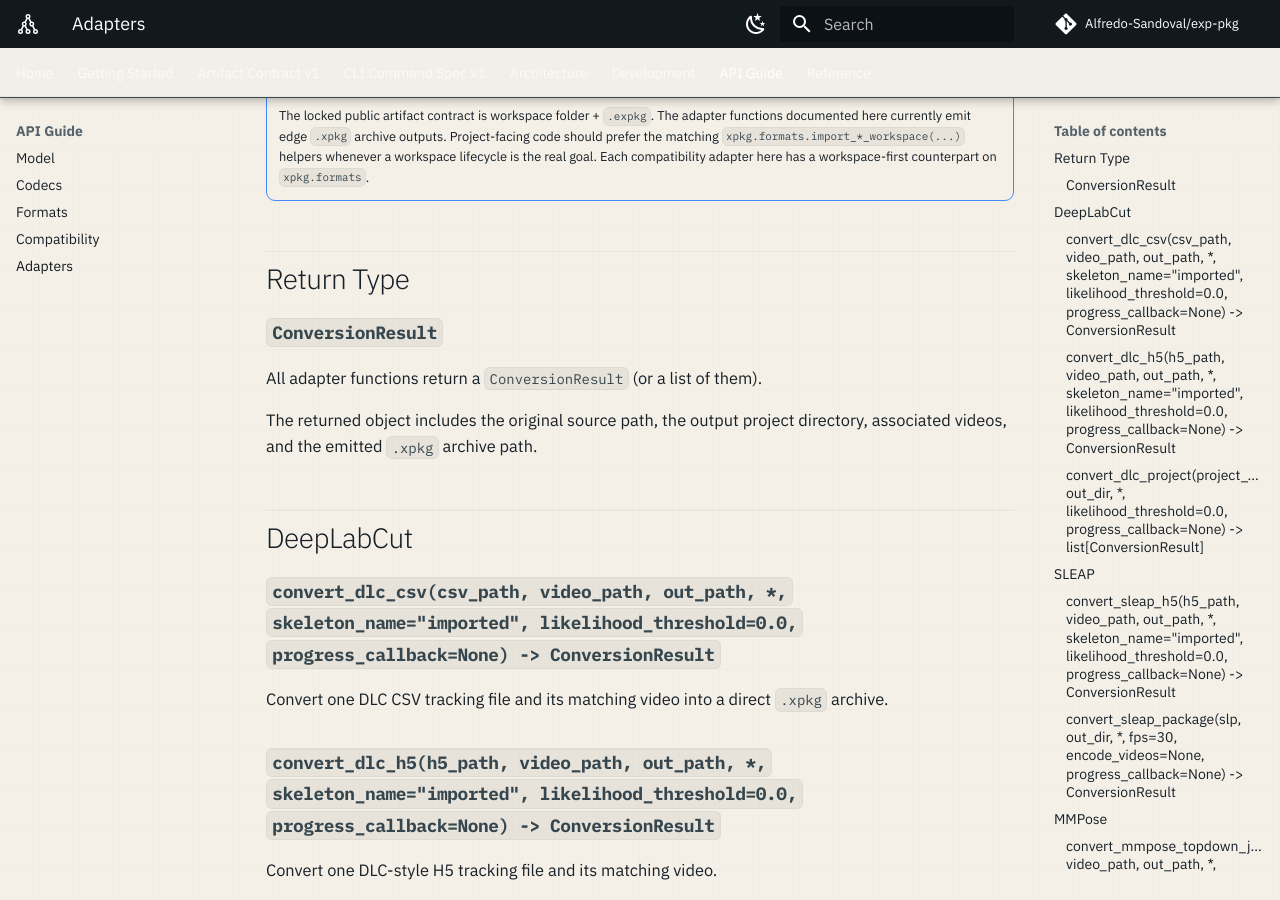
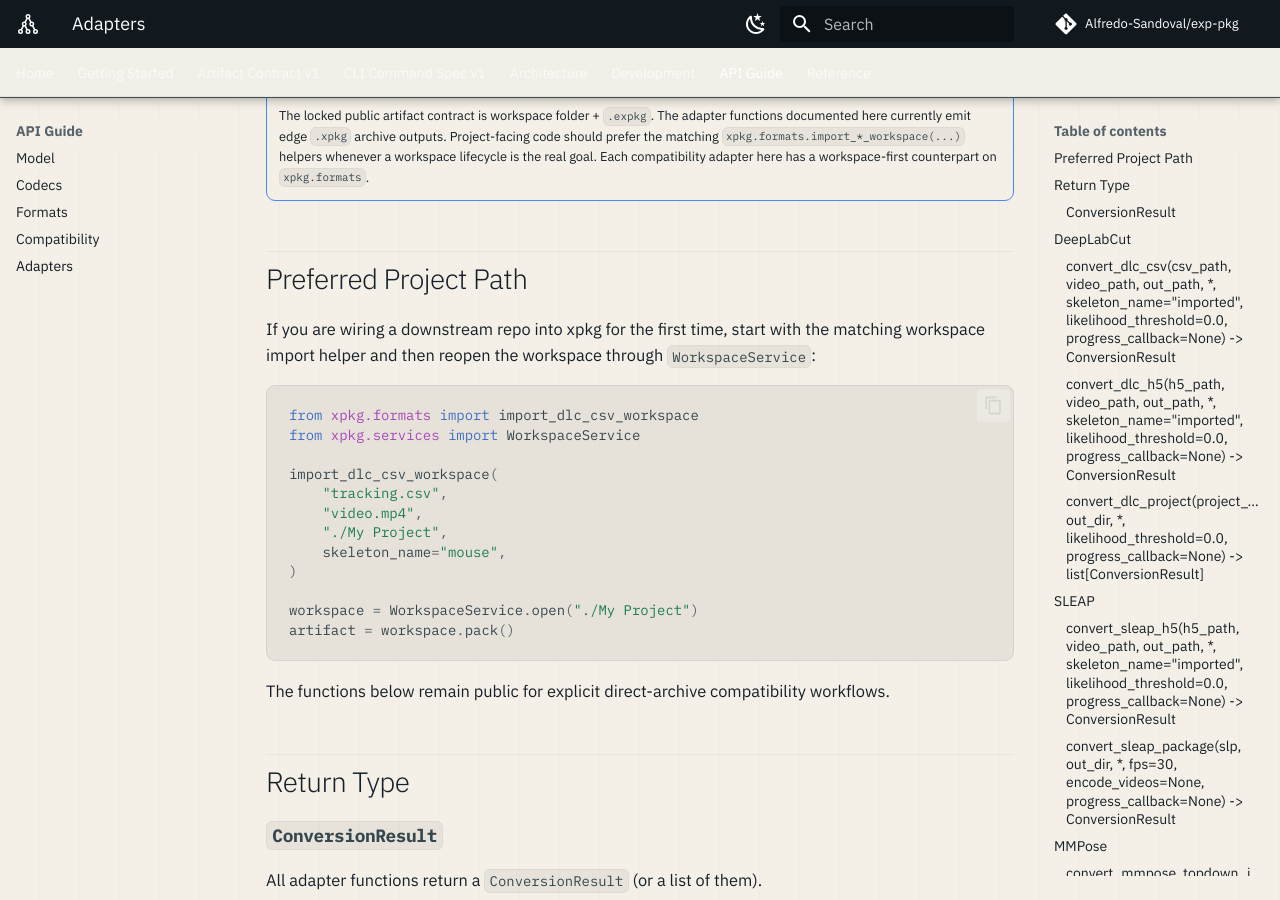
Before and after one commit to Alfredo-Sandoval/exp-pkg, an MkDocs documentation site: the page built from docs/api/adapters.md, in a window 1280 px wide and 900 px high, scrolled down 308 px. Built offline with MkDocs 1.6.1 and Material for MkDocs 9.7.7, drawn with Linux system fonts in a browser that asks for light colours; comment, search, counter and statistics services are not loaded.

Commit message:
Reframe docs around workspace-first entrypoints

````diff
--- a/docs/api/adapters.md
+++ b/docs/api/adapters.md
@@ -15,6 +15,30 @@ compatibility <code>.xpkg</code> archive outputs.
     the matching <code>xpkg.formats.import_*_workspace(...)</code> helpers
     whenever a workspace lifecycle is the real goal. Each compatibility adapter
     here has a workspace-first counterpart on <code>xpkg.formats</code>.
+
+## Preferred Project Path
+
+If you are wiring a downstream repo into xpkg for the first time, start with
+the matching workspace import helper and then reopen the workspace through
+<code>WorkspaceService</code>:
+
+```python
+from xpkg.formats import import_dlc_csv_workspace
+from xpkg.services import WorkspaceService
+
+import_dlc_csv_workspace(
+    "tracking.csv",
+    "video.mp4",
+    "./My Project",
+    skeleton_name="mouse",
+)
+
+workspace = WorkspaceService.open("./My Project")
+artifact = workspace.pack()
+```
+
+The functions below remain public for explicit direct-archive compatibility
+workflows.
 
 ## Return Type
 
````
Also changed, not shown: README.md (+17 -3 lines), docs/api/compat.md (+19 -0 lines), docs/api/formats.md (+9 -2 lines), docs/getting-started.md (+13 -0 lines), docs/index.md (+18 -11 lines).
